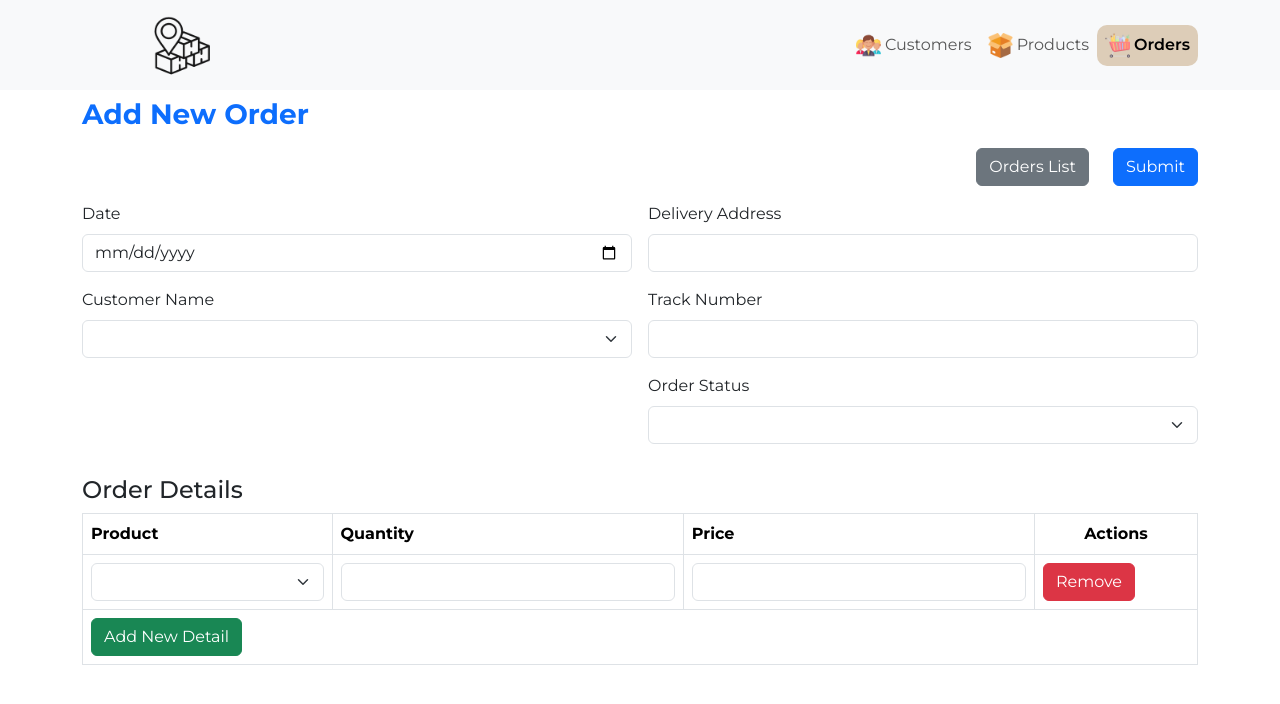
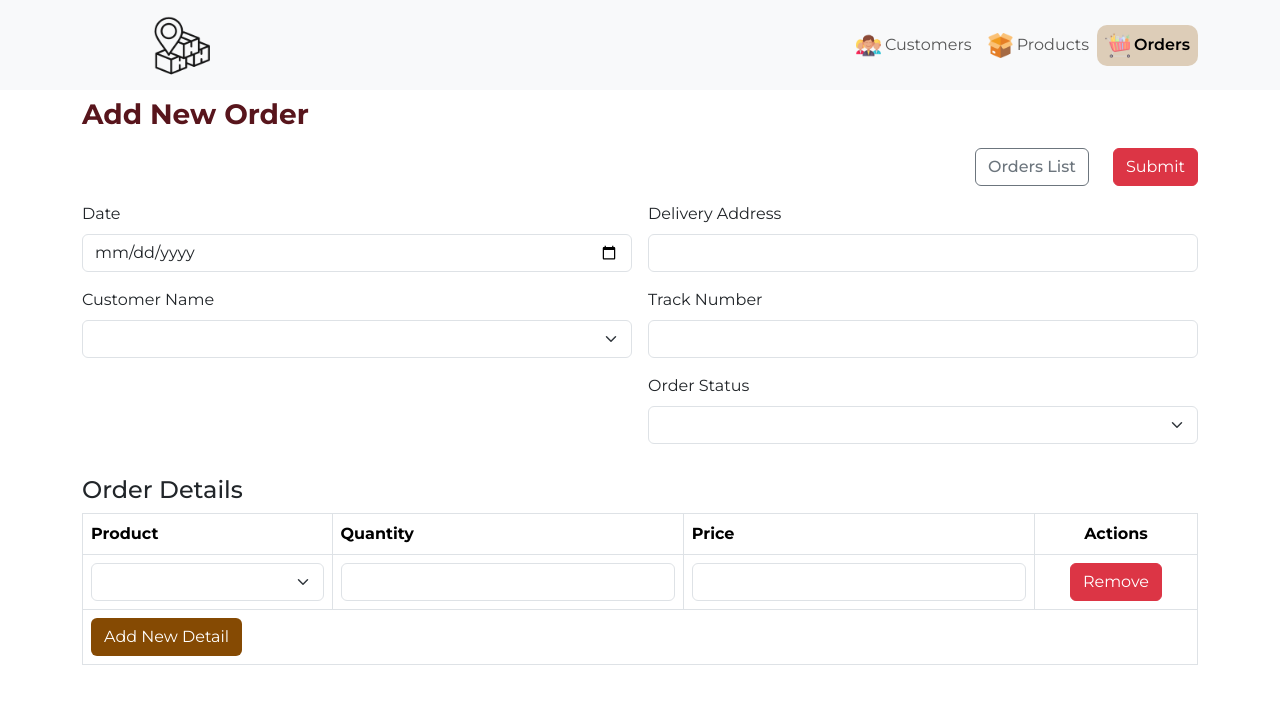
Before and after one commit to Aichetou-Gaye/order_management_frontEnd, a Vue app: page /order/new in a window 1280 px wide. Shown: the top 704 px of the page. Built offline with nearby package versions, Linux system fonts and the light colour scheme.

Commit message:
Add css style

```diff
--- a/src/components/orders/AddOrder.vue
+++ b/src/components/orders/AddOrder.vue
@@ -1,9 +1,9 @@
 <template>
     <div class="container">
-        <h3 class="fw-bold text-primary my-2">Add New Order</h3>
+        <h3 class="fw-bold text-danger-emphasis my-2">Add New Order</h3>
         <div class="d-flex justify-content-end my-3">
-            <router-link to="/order" class="btn btn-secondary me-4">Orders List</router-link>
-            <button class="btn btn-primary" @click="onSubmit()">Submit</button>
+            <router-link to="/order" class="btn btn-outline-secondary me-4 fw-medium">Orders List</router-link>
+            <button class="btn btn-danger" @click="onSubmit()">Submit</button>
         </div>
         <div>
             <form class="row g-3">
@@ -64,13 +64,13 @@
                     <td>
                         <input type="number" class="form-control" min="0" value="0" v-model="detail.price" required>
                     </td>
-                    <td>
+                    <td class="text-center">
                         <button class="btn btn-danger" @click="dropDetail(item)">Remove</button>
                     </td>
                 </tr>
 
                 <tr>
-                    <td colspan="4"><button class="btn btn-success" @click="addDetail()">Add New Detail</button>
+                    <td colspan="4"><button class="btn btn-drop" @click="addDetail()">Add New Detail</button>
                     </td>
                 </tr>
             </tbody>
@@ -103,4 +103,14 @@ const onSubmit = () => {
 }
 </script>
 
-<style scoped></style>
+<style>
+.btn-drop {
+    background-color: rgb(133, 74, 3);
+    color: white;
+}
+
+.btn-drop:focus {
+    color: blue;
+}
+
+</style>
--- a/src/components/orders/EditOrder.vue
+++ b/src/components/orders/EditOrder.vue
@@ -1,9 +1,9 @@
 <template>
     <div class="container">
-        <h3 class="fw-bold text-primary my-2">Edit The Order</h3>
+        <h3 class="fw-bold text-danger-emphasis my-2">Edit The Order</h3>
         <div class="d-flex justify-content-end my-3">
-            <router-link to="/order" class="btn btn-secondary me-4">Orders List</router-link>
-            <button class="btn btn-primary" @click="onEdit()">Edit</button>
+            <router-link to="/order" class="btn btn-outline-secondary me-4 fw-medium">Orders List</router-link>
+            <button class="btn btn-danger" @click="onEdit()">Edit</button>
         </div>
         <div>
             <form class="row g-3">
@@ -62,11 +62,11 @@
                     </td>
                     <td><input type="number" class="form-control" min="0" value="0" v-model="detail.price" required>
                     </td>
-                    <td><button class="btn btn-danger text-center" @click="dropDetail(item)">Remove</button></td>
+                    <td class="text-center"><button class="btn btn-danger" @click="dropDetail(item)">Remove</button></td>
                 </tr>
 
                 <tr>
-                    <td colspan="4"><button class="btn btn-success" @click="addDetail()">Add New Detail</button>
+                    <td colspan="4"><button class="btn btn-drop" @click="addDetail()">Add New Detail</button>
                     </td>
                 </tr>
             </tbody>
```
